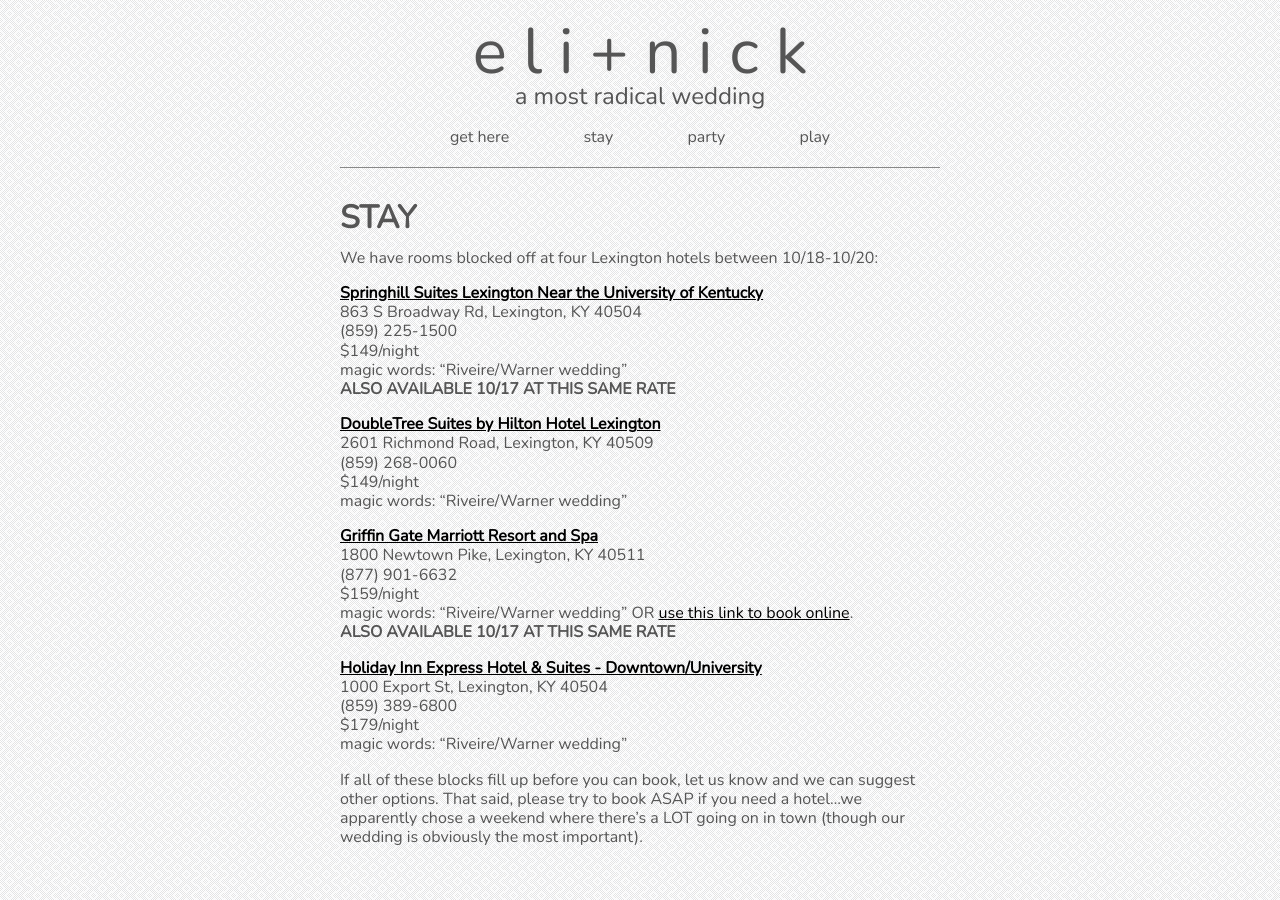
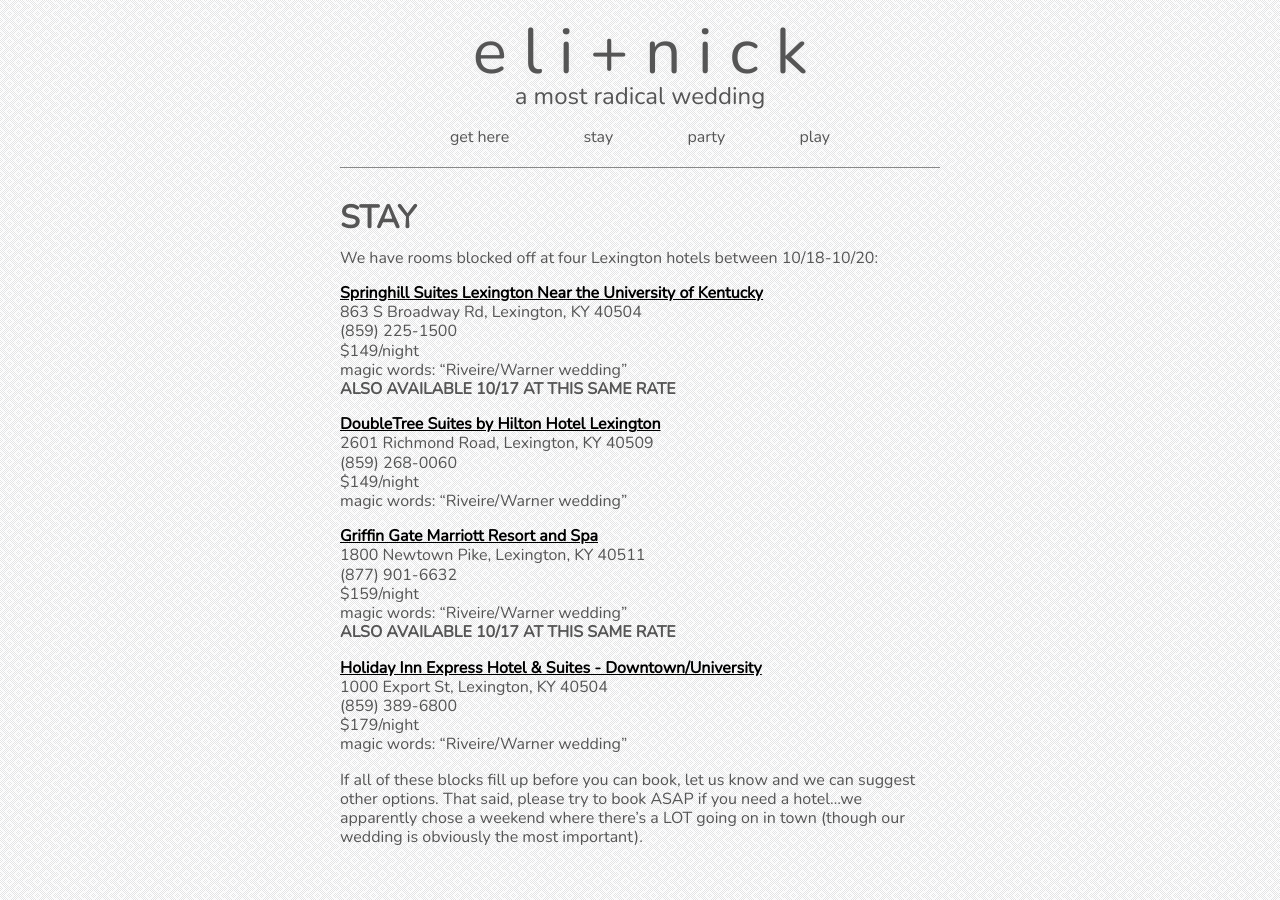
Before and after one commit to nikolaiwarner/eliandnick.com, a Jekyll site: the page built from stay.md, in a window 1280 px wide. Built offline with Jekyll 4.4.1, drawn with Linux system fonts in a browser that asks for light colours; nearby versions of some CDN libraries.

Commit message:
Update stay.md

```diff
--- a/stay.md
+++ b/stay.md
@@ -24,7 +24,7 @@
 1800 Newtown Pike, Lexington, KY 40511
 (877) 901-6632
 $159/night
-magic words: "Riveire/Warner wedding" OR [use this link to book online](https://resweb.passkey.com/go/RIVEIREWARNERWEDDING).
+magic words: "Riveire/Warner wedding"
 __ALSO AVAILABLE 10/17 AT THIS SAME RATE__
 
 [__Holiday Inn Express Hotel & Suites - Downtown/University__](http://www.hiexpress.com/hotels/us/en/lexington/lexky/hoteldetail)
```
